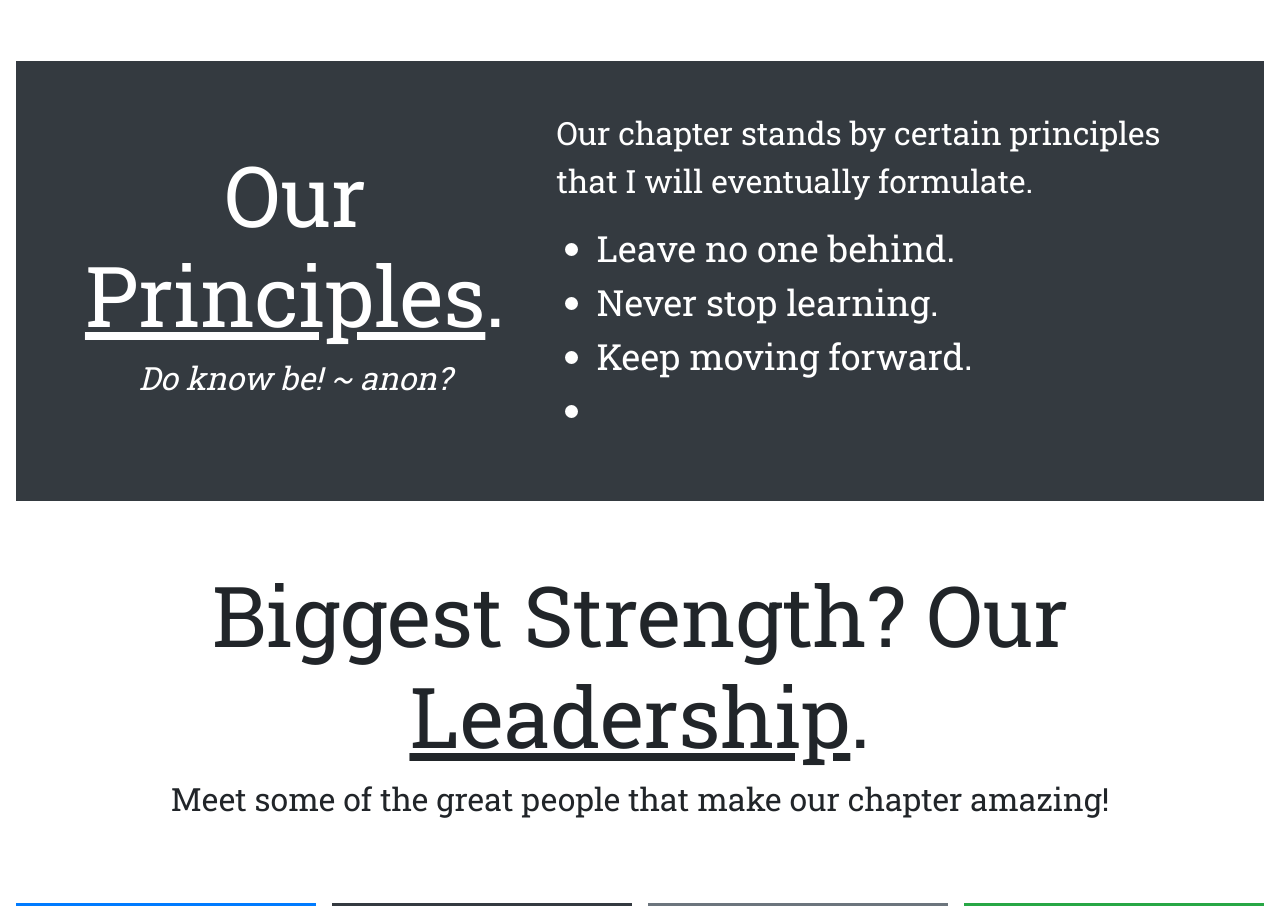
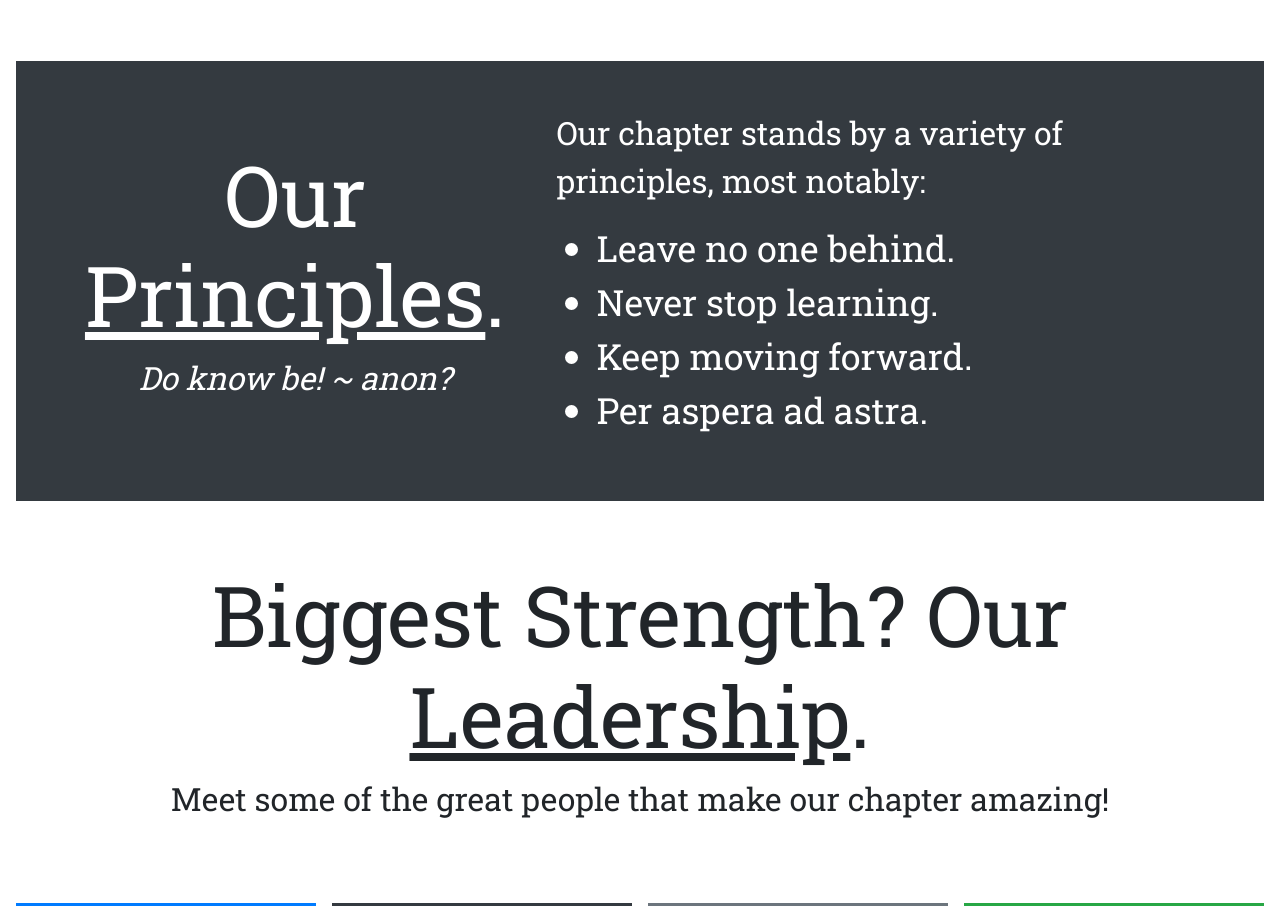
Before and after one commit to eddynetweb/tsa-webmaster, a plain HTML site: page chapter.html in a window 1280 px wide. Shown: the part 973-1879 px from the top of the page. Drawn offline with nearby package versions, Linux system fonts and the light colour scheme.

Commit message:
Adds chapter principles.

```diff
--- a/chapter.html
+++ b/chapter.html
@@ -85,12 +85,13 @@
           <p class="lead font-weight-normal" style="color: #fff; font-style: italic;">Do know be! ~ anon?</p>
         </div>
         <div class="col-md-7">
-            <p class="lead font-weight-normal" style="color: #fff;">Our chapter stands by certain principles that I will eventually formulate.
+            <p class="lead font-weight-normal" style="color: #fff;">
+            Our chapter stands by a variety of principles, most notably:
               <ul class="lead-larger font-weight-normal" style="text-align: left; color: #fff; font-size: 36px">
                 <li>Leave no one behind.</li>
                 <li>Never stop learning.</li>
                 <li>Keep moving forward.</li>
-                <li></li>
+                <li>Per aspera ad astra.</li>
               </ul>
             </p>
         </div>
```
